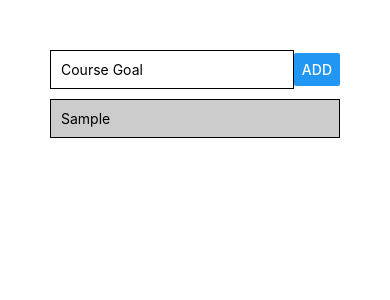
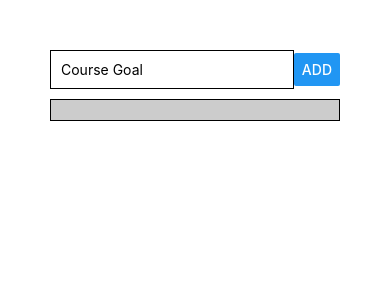
Before and after one commit to Domitalk/react-native-second, a React Native app: screen / in a window 390 px wide. Both pictures are taken after typing "Sample" into the empty fields and a click on the button "ADD". Shown: the top 300 px of the page. Built offline with nearby package versions, Linux system fonts and the light colour scheme.

Commit message:
component division, but onChange still not properly working, need to move helper funcs to components

```diff
--- a/App.js
+++ b/App.js
@@ -1,5 +1,7 @@
 import React, { useState } from 'react';
 import { StyleSheet, Text, View, Button, TextInput, ScrollView, FlatList } from 'react-native';
+import GoalInput from './components/GoalInput'
+import GoalItem from './components/GoalItem'
 
 export default function App() {
   const [enteredGoal, setEnteredGoal] = useState('')
@@ -18,7 +20,7 @@ export default function App() {
 
   return (
     <View style={styles.screen}>
-      <View style={styles.inputContainer} >
+      {/* <View style={styles.inputContainer} >
         <TextInput
           placeholder="Course Goal"
           style={styles.inputBox}
@@ -29,14 +31,17 @@ export default function App() {
           title="add"
           onPress={addGoalHandler}
         />
-      </View>
+      </View> */}
+      <GoalInput
+        goalInputHanlder={goalInputHandler}
+        enteredGoal={enteredGoal}
+        addGoalHandler={addGoalHandler}
+      />
       <FlatList
         keyExtractor={(item, index) => item.id}
         data={courseGoals}
         renderItem={itemData => (
-          <View style={styles.listItem}>
-            <Text>{itemData.item.value}</Text>
-          </View>
+          <GoalItem itemData={itemData} />
         )}
       />
     </View>
--- /dev/null
+++ b/components/GoalInput.js
@@ -0,0 +1,35 @@
+import React from 'react'
+import { StyleSheet, Text, View, Button, TextInput, ScrollView, FlatList } from 'react-native';
+
+const GoalInput = props => {
+    return (
+        <View style={styles.inputContainer} >
+            <TextInput
+                placeholder="Course Goal"
+                style={styles.inputBox}
+                onChangeText={props.goalInputHandler}
+                value={props.enteredGoal}
+            />
+            <Button
+                title="add"
+                onPress={props.addGoalHandler}
+            />
+        </View>
+    )
+}
+
+export default GoalInput;
+
+const styles = StyleSheet.create({
+    inputContainer: {
+      flexDirection: 'row',
+      justifyContent: 'space-between',
+      alignItems: 'center'
+    },
+    inputBox: {
+      borderColor: 'black',
+      borderWidth: 1,
+      padding: 10,
+      flex: 3
+    },
+  });
--- /dev/null
+++ b/components/GoalItem.js
@@ -0,0 +1,22 @@
+import React from 'react'
+import { StyleSheet, Text, View, Button, TextInput, ScrollView, FlatList } from 'react-native';
+
+const GoalItem = props => {
+    return (
+        <View style={styles.listItem}>
+            <Text>{props.itemData.item.value}</Text>
+        </View>
+    )
+}
+
+export default GoalItem;
+
+const styles = StyleSheet.create({
+    listItem: {
+      padding: 10,
+      marginVertical: 10,
+      backgroundColor: '#ccc',
+      borderColor: 'black',
+      borderWidth: 1
+    }
+  });
```
